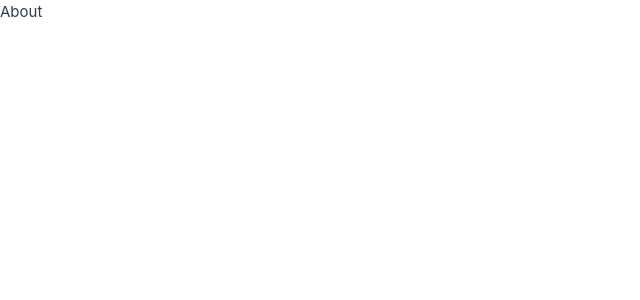
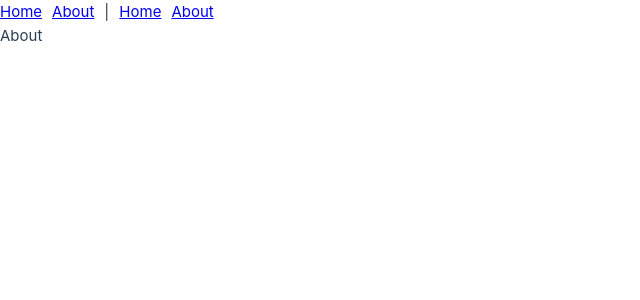
Before and after one commit to yofandi/Vue.Js-Codepolitan, a Vue app in the folder learn-VueRouter/: page /about in a window 1280 px wide. Shown: the top 300 px of the page, without its empty margins (0-640 px from the left). Built offline with nearby package versions, Linux system fonts and the light colour scheme.

Commit message:
add: Menggunakan Routerlink Untuk Berpindah Halaman

```diff
--- a/learn-VueRouter/src/App.vue
+++ b/learn-VueRouter/src/App.vue
@@ -1,11 +1,13 @@
 <template>
-  <RouterView />
+  <Navbar />
+  <main>
+    <RouterView />
+  </main>
 </template>
 
 <script setup>
 import { RouterView } from "vue-router";
+import Navbar from "./components/Nav.vue";
 </script>
 
-<style lang="scss" scoped>
-
-</style>
+<style scoped></style>
--- /dev/null
+++ b/learn-VueRouter/src/components/Nav.vue
@@ -0,0 +1,18 @@
+<template>
+  <div>
+    <a href="/">Home</a>
+    <a href="/about">About</a>
+    |
+    <RouterLink to="/">Home</RouterLink>
+    <RouterLink to="/about">About</RouterLink>
+  </div>
+</template>
+<script setup>
+import { RouterLink } from "vue-router";
+</script>
+<style scoped>
+div {
+  display: flex;
+  gap: 10px;
+}
+</style>
```
